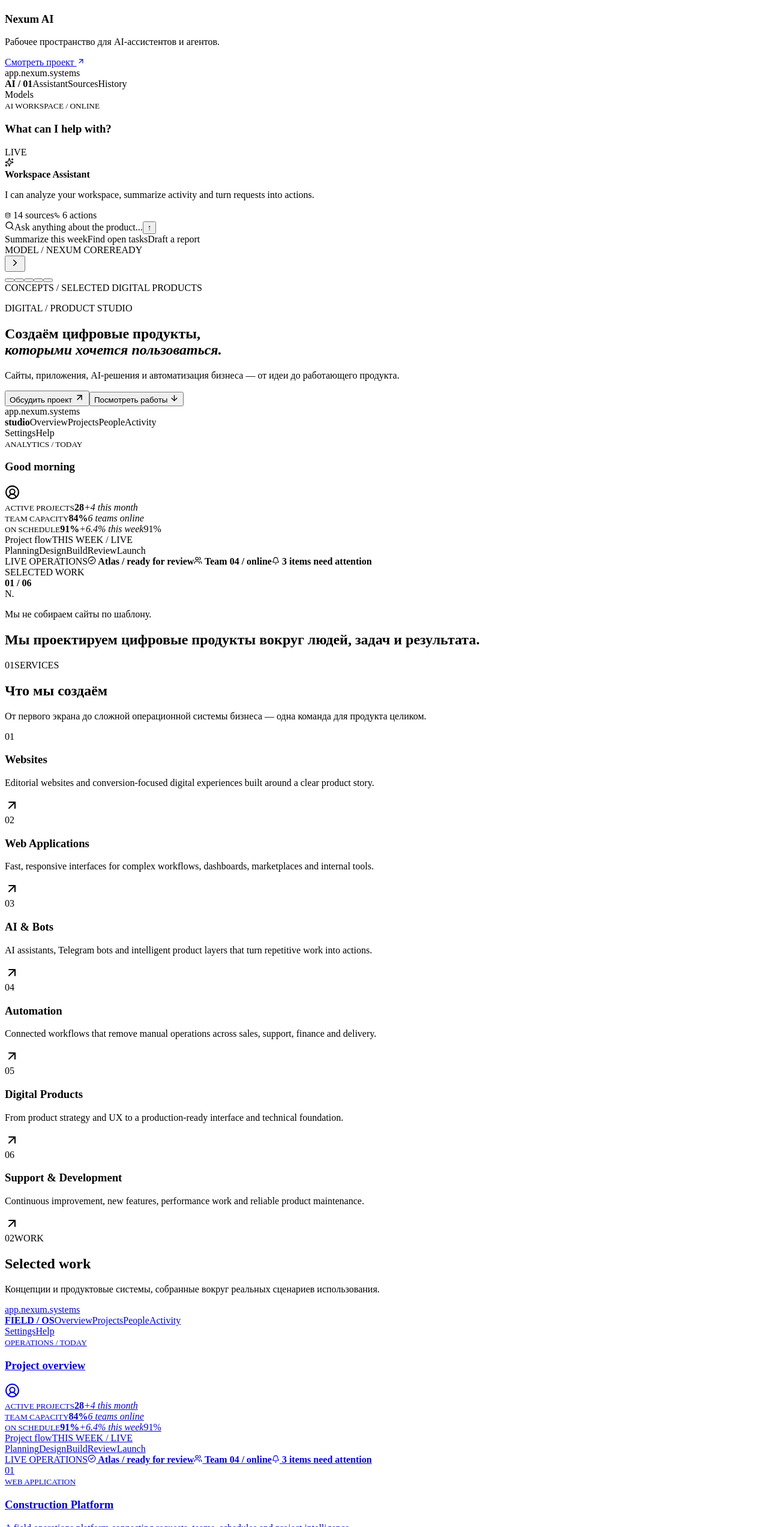
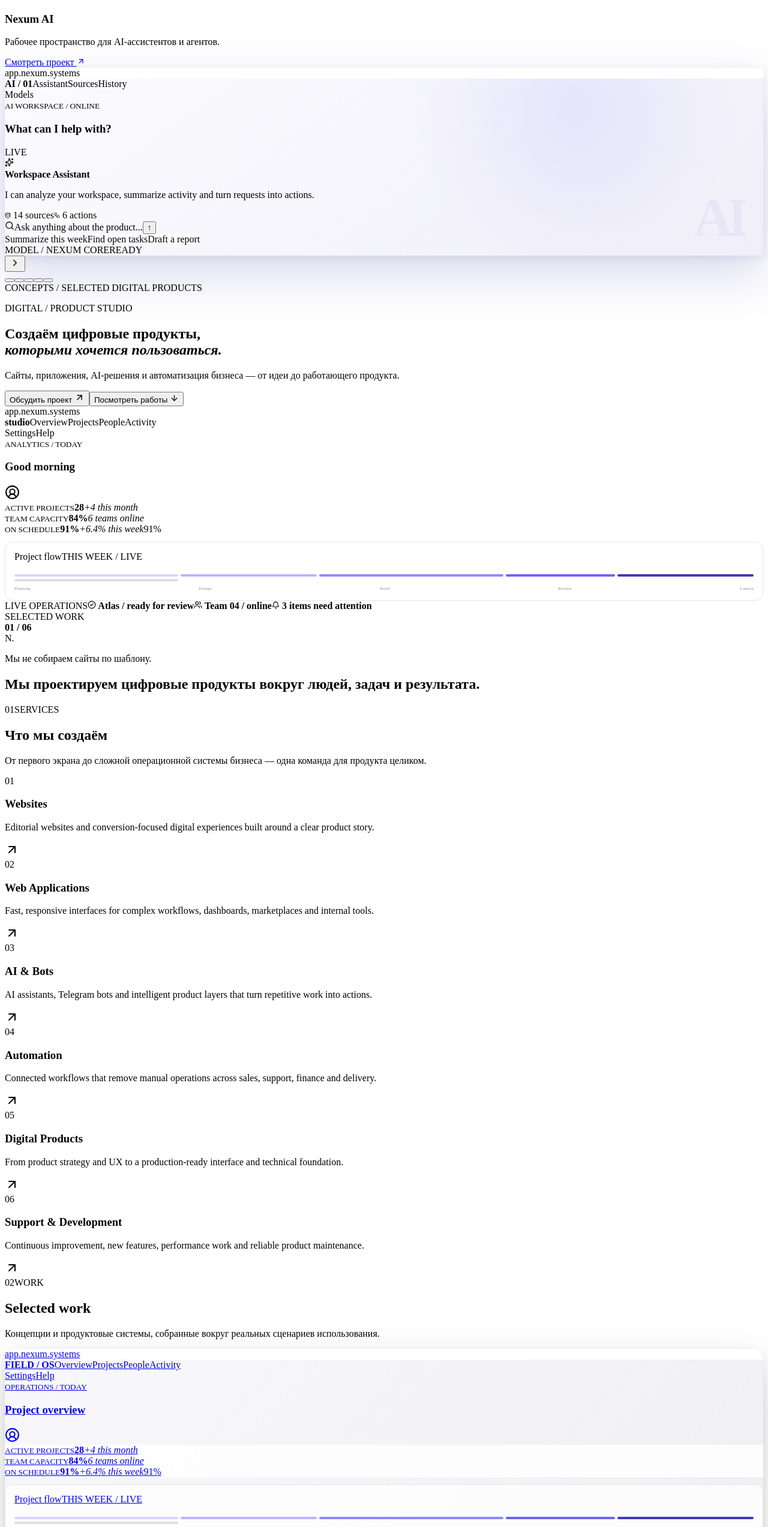
Before and after one commit to borzenkoofficial-lab/Nexum_Digital_Agency, a React (Vite) app: page / in a window 1280 px wide. Shown: the part 255-2800 px from the top of the page at 60% size. Built offline with nearby package versions, Linux system fonts and the light colour scheme.

Commit message:
Create distinct visual identities for hero cases

```diff
--- a/src/styles/global.css
+++ b/src/styles/global.css
@@ -218,3 +218,19 @@
   .market-hero-stamp b{font-size:11px}
   .market-card-hero .market-3d-badge{right:20px;top:30px}
 }
+
+/* Three hero stories: Atlas / Forma / Nexum AI */
+.mockup-platform .browser{border-radius:18px;box-shadow:0 28px 70px rgba(25,25,35,.18),0 4px 12px rgba(25,25,35,.08)}
+.mockup-platform .product-ui{background:linear-gradient(135deg,#f8f8fb,#f0f0f4)}
+.atlas-metrics>div{background:rgba(255,255,255,.86);border-color:#e7e7ed}
+.atlas-plan{margin-top:12px;padding:15px;border:1px solid #e5e5eb;border-radius:12px;background:rgba(255,255,255,.8)}
+.atlas-track{display:grid;grid-template-columns:1.2fr 1fr 1.35fr .8fr 1fr;gap:4px;height:12px;margin:20px 0 8px}
+.atlas-track i{display:block;border-radius:99px;background:#d8d6ff}.atlas-track i:nth-child(2){background:#b9b6ff}.atlas-track i:nth-child(3){background:#8f8aff}.atlas-track i:nth-child(4){background:#6d66ef}.atlas-track i:nth-child(5){background:#4039b8}.atlas-track i:nth-child(6){background:#dedee5}
+.atlas-labels{display:flex;justify-content:space-between;font-size:7px;color:#858590;letter-spacing:.04em}.atlas-activity{background:#fff;border-color:#e5e5eb}
+.website-scene{position:relative;overflow:hidden;background:#f7f6f2}
+.website-scene:before{content:'FORMA';position:absolute;right:-18px;top:54px;font-size:130px;line-height:.75;font-weight:600;letter-spacing:-.09em;color:rgba(20,20,22,.035);pointer-events:none}
+.website-hero{position:relative;z-index:1}.website-hero h3{font-size:clamp(52px,7vw,92px);line-height:.82;letter-spacing:-.075em}.website-hero h3 i{font-style:normal;color:#77736b}.website-grid{position:relative;z-index:2}.website-accent{position:relative;z-index:2}
+.mockup-ai .browser{box-shadow:0 32px 80px rgba(72,64,180,.2),0 4px 14px rgba(30,28,50,.08)}
+.mockup-ai .product-ui{background:radial-gradient(circle at 75% 15%,rgba(124,113,255,.12),transparent 28%),linear-gradient(145deg,#fbfbff,#f0eff8)}
+.ai-main{position:relative}.ai-main:after{content:'AI';position:absolute;right:34px;bottom:12px;font-size:90px;font-weight:600;letter-spacing:-.1em;color:rgba(86,77,210,.055);pointer-events:none}.ai-message{position:relative;z-index:1}.ai-source-row span{border-color:#d9d7ef;background:#fff}.ai-suggestions span{background:rgba(255,255,255,.82);border-color:#dedced}.ai-foot{position:relative;z-index:1}
+@media(max-width:600px){.website-scene:before{font-size:80px;right:-10px}.atlas-plan{padding:12px}.atlas-labels{font-size:6px}.ai-main:after{font-size:65px;right:18px}}
```
